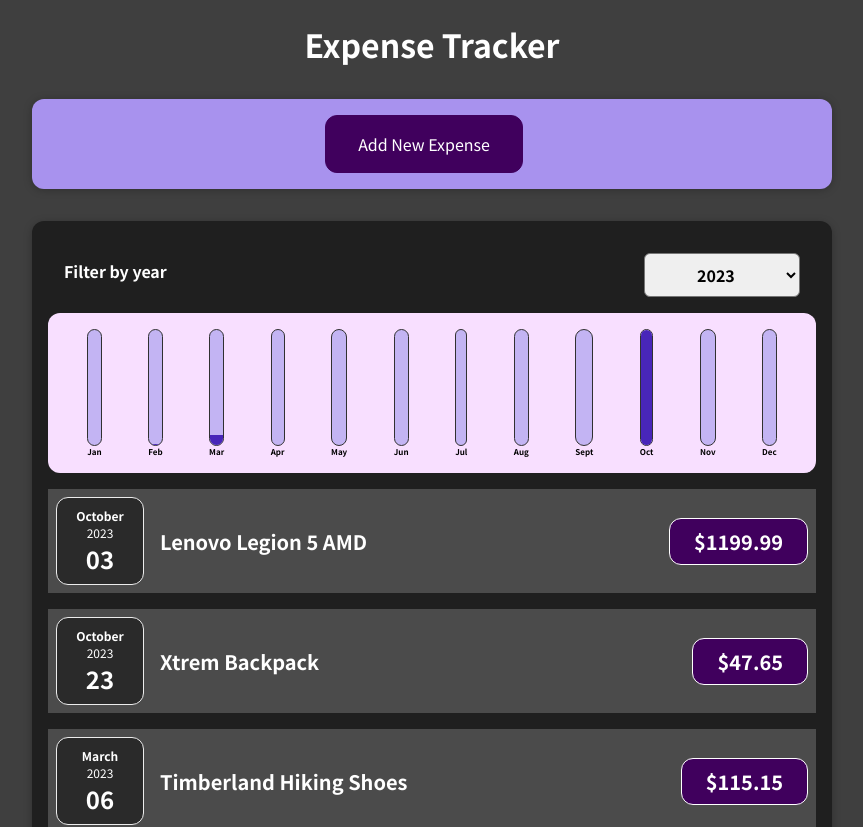
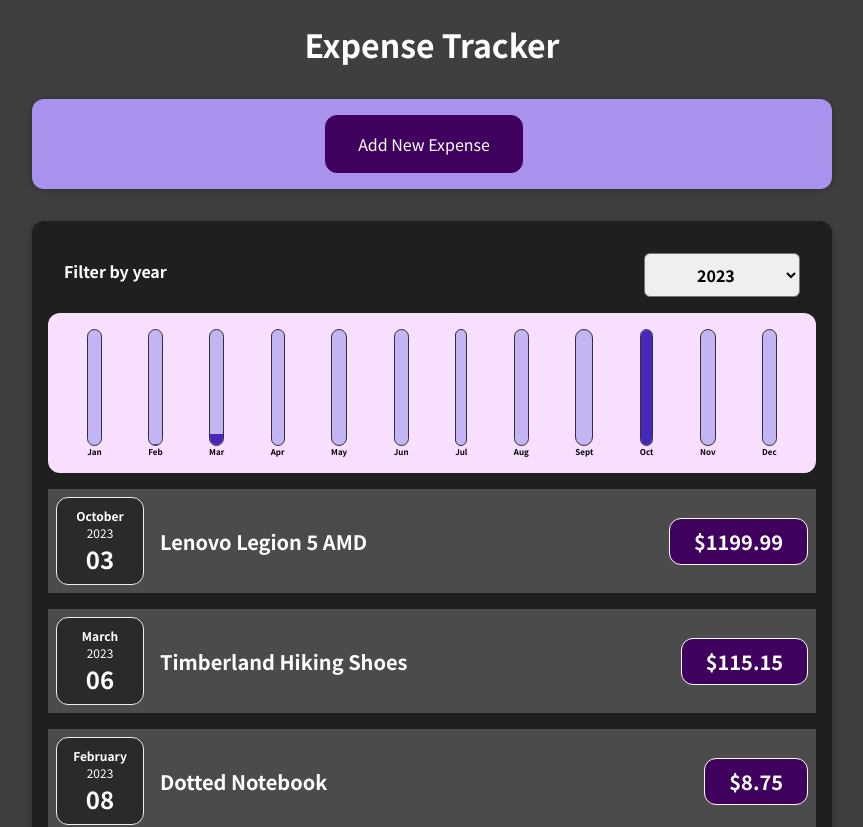
Before and after one commit to David35D/react-expense-tracker, a React (Create React App) app: page / in a window 1280 px wide. Shown: the top 827 px of the page, without its empty margins (208-1071 px from the left). Built offline with nearby package versions, Linux system fonts and the light colour scheme.

Commit message:
modified initial expenses

```diff
--- a/src/App.js
+++ b/src/App.js
@@ -12,7 +12,7 @@ import './App.css';
 */
 const DUMMY_EXPENSES = [
   {id: 0, title: 'Lenovo Legion 5 AMD', amount: 1199.99, date: new Date (2023, 9, 3)},
-  {id: 1, title: 'Xtrem Backpack', amount: 47.65, date: new Date (2023, 9, 23)},
+  {id: 1, title: 'Xtrem Backpack', amount: 47.65, date: new Date (2023, 12, 23)},
   {id: 2, title: 'Timberland Hiking Shoes', amount: 115.15, date: new Date (2023, 2, 6)},
   {id: 3, title: 'Dotted Notebook', amount: 8.75, date: new Date (2023, 1, 8)},
   {id: 4, title: 'Zara Tiger Stripe Camo Jacket', amount: 45.21, date: new Date (2020, 1, 8)},
```
